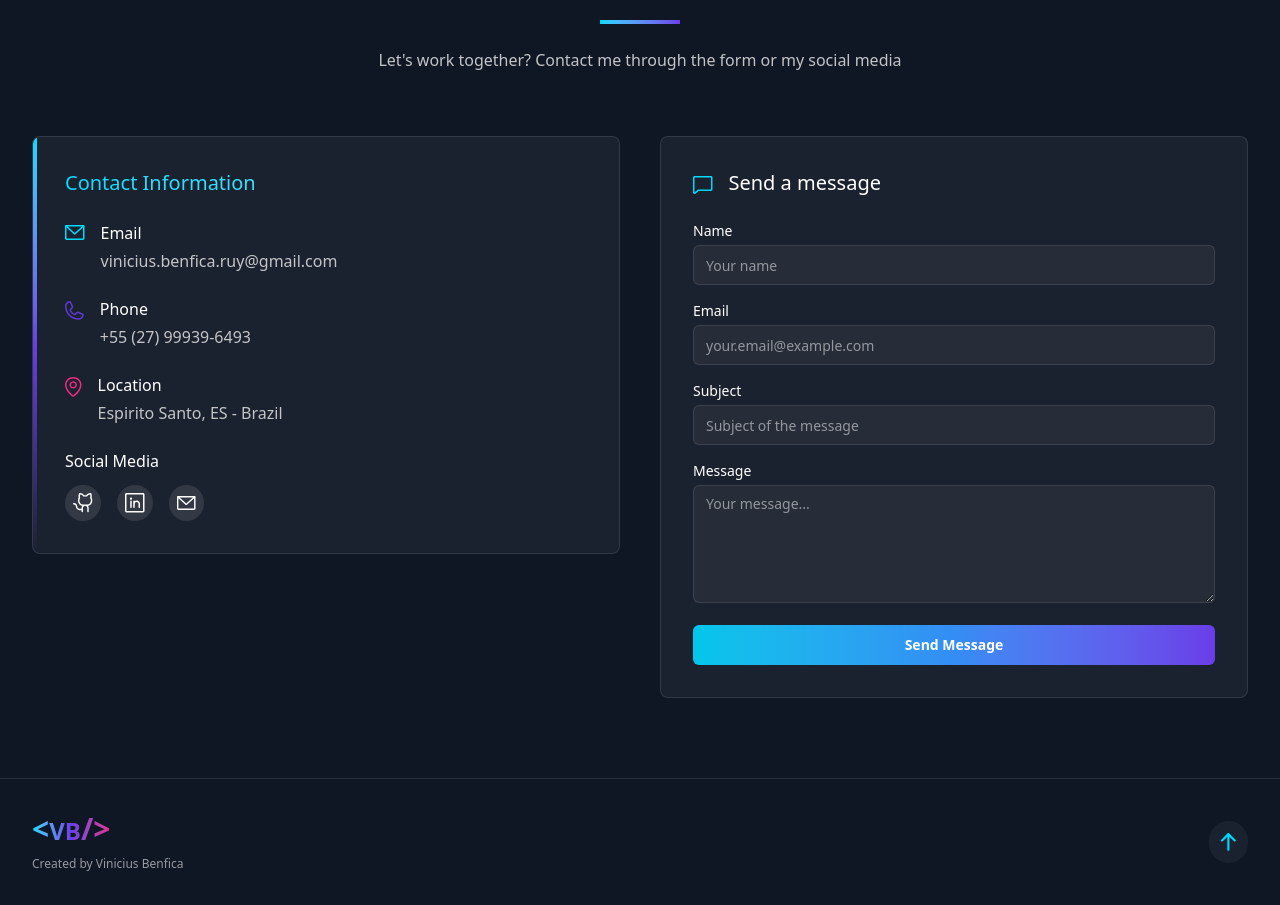
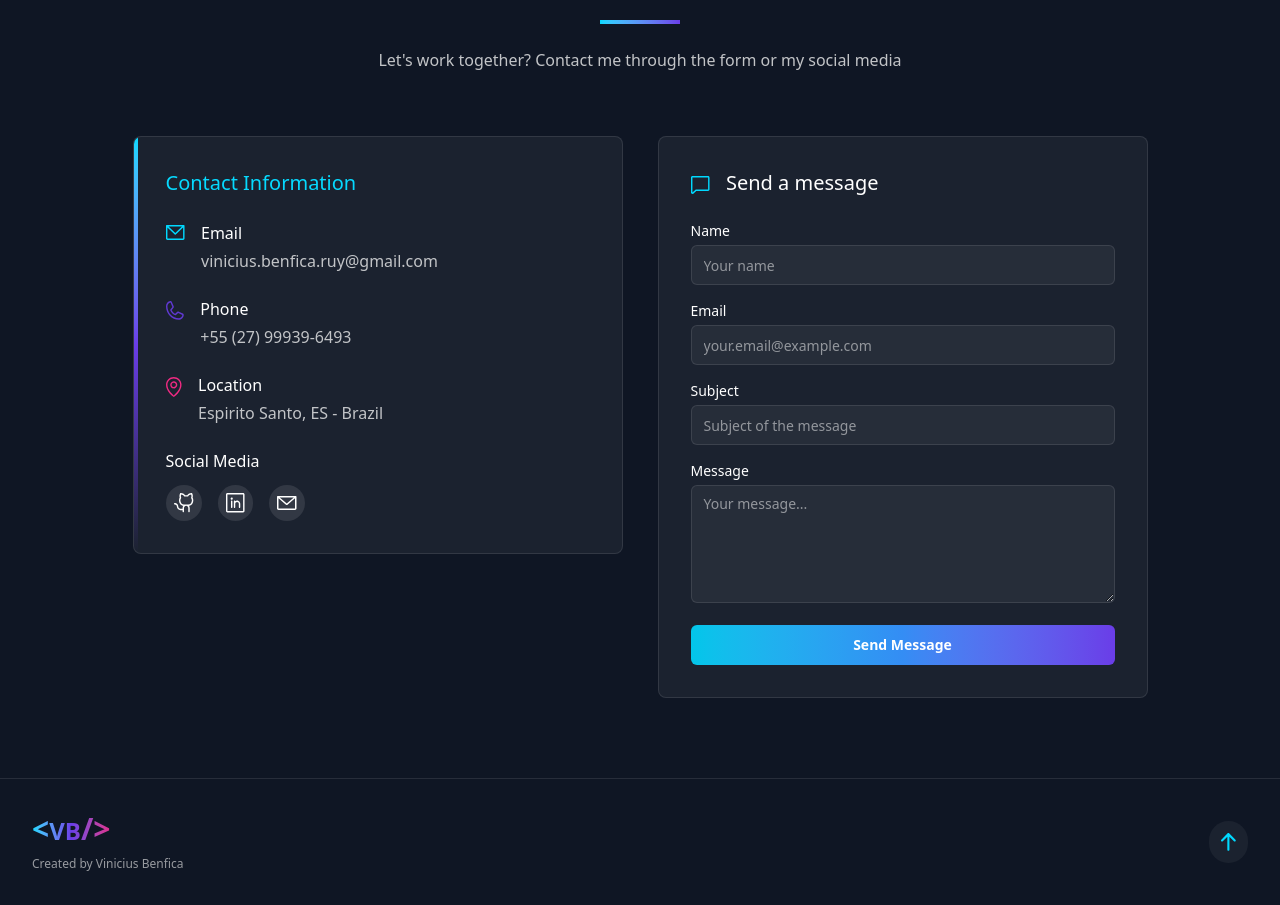
Before and after one commit to ViniciusBenfica/portfolio_V3, a Next.js app: page / in a window 1280 px wide. Shown: the part 3020-3925 px from the top of the page. Built offline with nearby package versions, Linux system fonts and the light colour scheme.

Commit message:
✨ Refactor Contact section layout

```diff
--- a/src/sections/contact/page.tsx
+++ b/src/sections/contact/page.tsx
@@ -11,15 +11,12 @@ export default function Contact() {
 				title="Get in Touch"
 				subtitle="Let's work together? Contact me through the form or my social media"
 			/>
-			<div className="grid md:grid-cols-2 gap-10 items-start">
-				<div>
-					<div className="bg-[#1b222f] border border-white/10 overflow-hidden rounded-lg relative">
+			<div className="grid md:grid-cols-2 items-start justify-items-center max-w-[1050px] mx-auto">
+				<div className="bg-[#1b222f] w-full border border-white/10 overflow-hidden rounded-lg relative max-w-[490px]">
 					<div className="absolute top-0 left-0 w-1 h-full bg-gradient-to-b from-[#01d8ff] via-[#6A3DE8] to-transparent" />
 					<div className="p-8 space-y-6">
 						<div>
-								<h3 className="text-xl font-medium mb-6 bg-gradient-to-r from-[#06daff] to-[#65e8f9] bg-clip-text text-transparent">
-									Contact Information
-								</h3>
+							<h3 className="text-xl font-medium mb-6 text-[#06daff]">Contact Information</h3>
 						</div>
 
 						<div className="flex items-start">
@@ -99,10 +96,8 @@ export default function Contact() {
 						</div>
 					</div>
 				</div>
-				</div>
 
-				<div>
-					<div className="bg-[#1b222f] border border-white/10 overflow-hidden rounded-lg">
+				<div className="bg-[#1b222f] w-full border border-white/10 overflow-hidden rounded-lg max-w-[490px]">
 					<div className="p-8">
 						<h3 className="text-xl font-medium mb-6 flex items-center">
 							<Image src="/chat.svg" alt="Chat" className="mr-4 mt-1" width={19.5} height={18} />
@@ -113,7 +108,6 @@ export default function Contact() {
 					</div>
 				</div>
 			</div>
-			</div>
 		</BodyContainer>
 	);
 }
```
Lines whose indentation alone changed are shown as unchanged.
